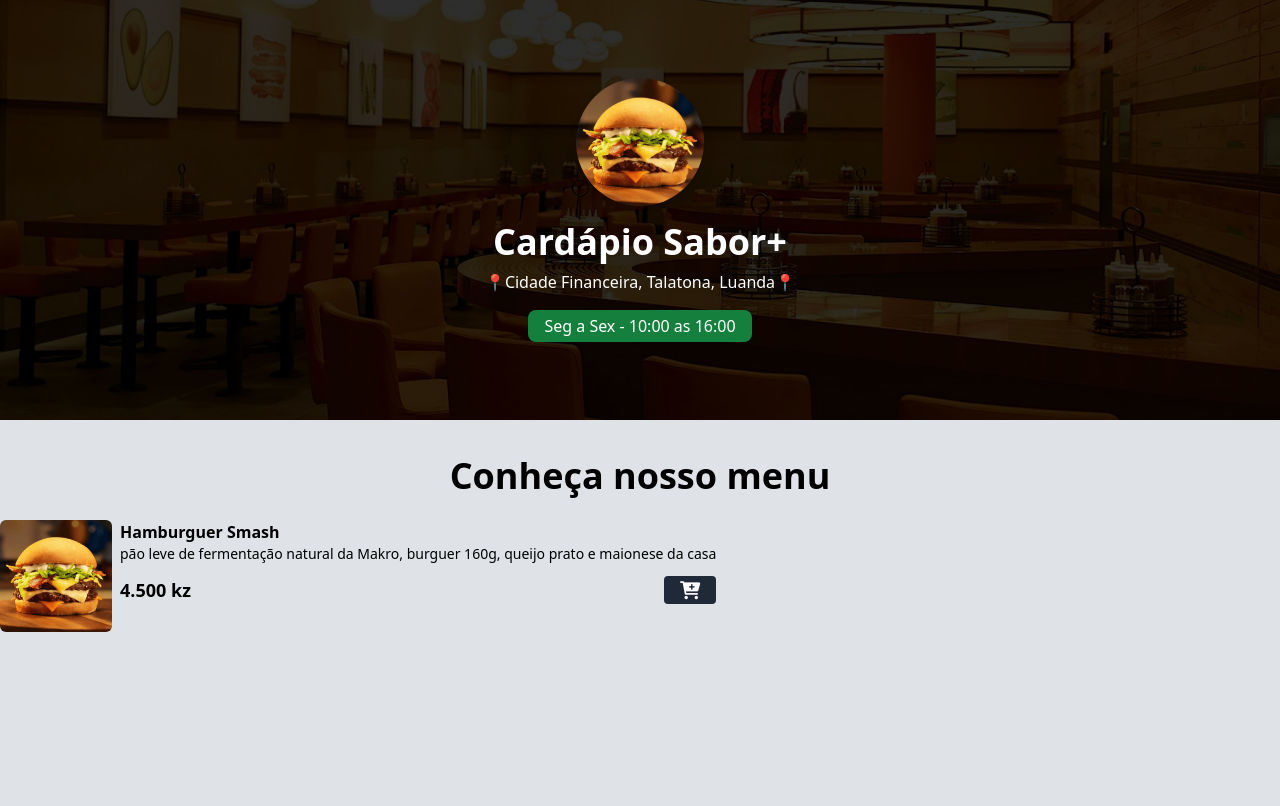
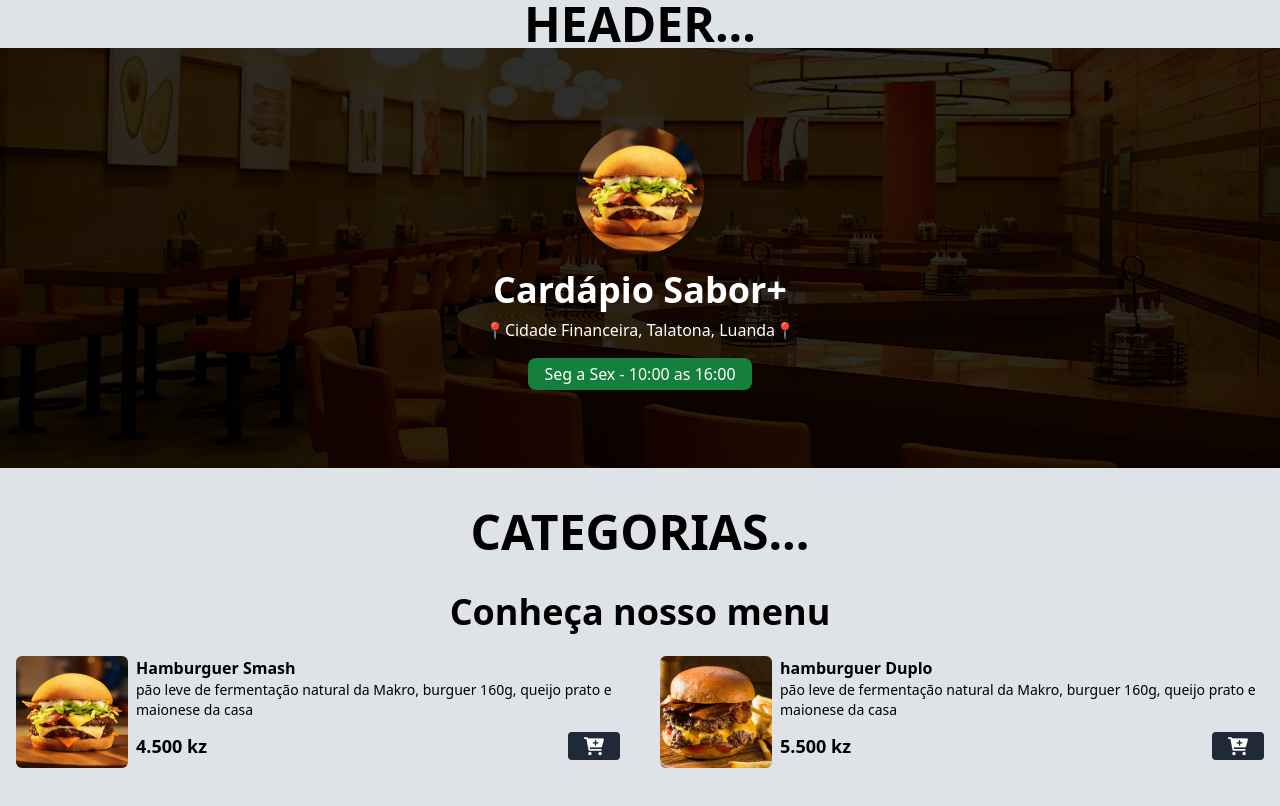
Before and after one commit to curioussdev/cardapio-online, a website: page index.html in a window 1280 px wide. Drawn offline with nearby package versions, Linux system fonts and the light colour scheme.

Commit message:
structure of the page

```diff
--- a/index.html
+++ b/index.html
@@ -14,7 +14,16 @@
 <body>
 
     <!--HEADER-->
-    <header class="w-full h-[420px] bg-zinc-900  bg-[url('/assets/rest/bg.png')] bg-cover bg-center " >
+
+    <header>
+        <div class="text-5xl font-bold text-center">HEADER...</div>
+    </header>
+
+    <!--FIM HEADER-->
+
+
+    <!--SECTION-->
+    <section class="w-full h-[420px] bg-zinc-900  bg-[url('/assets/rest/bg.png')] bg-cover bg-center " >
         <div class="w-full h-full flex flex-col justify-center items-center">
             <img
             src="/assets/rest/hamb-1.png"
@@ -31,9 +40,17 @@
                 <span class="text-white font-medium">Seg a Sex - 10:00 as 16:00</span>
             </div>
         </div>
-    </header>
+    </section>
 
-    <!--FIM HEADER-->
+    <!--FIM SECTION-->
+
+    <!--CATEGORIAS-->
+
+    <section>
+        <div class="text-5xl font-bold mt-10 text-center">CATEGORIAS...</div>
+    </section>
+
+    <!--FIM CATEGORIAS-->
 
 
     <h2 class="text-2xl md:text-4xl font-bold text-center mt-9 mb-6">
@@ -43,7 +60,7 @@
     <!--INICIO MENU-->
 
     <div id="menu">
-        <main>
+        <main class="grid grid-cols-1 md:grid-cols-2 gap-7 md:gap-10 mx-auto max-w-7xl px-4 mb-16">
 
             <!--PRODUTO ITEM-->
 
@@ -61,7 +78,40 @@
 
                         <div class="flex items-center gap-2 justify-between mt-3">
                             <p class="font-bold text-lg">4.500 kz</p>
-                            <button class="bg-gray-800 px-4 rounded addToCartBtn">
+                            <button
+                            class="bg-gray-800 px-4 rounded addToCartBtn"
+                            data-name="Hamburguer Smash"
+                            data-price="4.500"
+                            >
+                                <i class="fa fa-cart-plus text-lg text-white"></i>
+                            </button>
+                        </div>
+                </div>
+            </div>
+
+            <!--FIM PRODUTO ITEM-->
+
+            <!--PRODUTO ITEM-->
+
+            <div class="flex gap-2">
+                <img
+                    src="./assets/rest/hamb-2.png"
+                    alt="hamburguer Duplo"
+                    class="w-28 h-28 rounded-md hover:scale-105 hover:-rotate-2 duration-150"
+                >
+
+                <div>
+                    <p class="font-bold">hamburguer Duplo</p>
+                    <p class="text-sm">pão leve de fermentação natural da Makro, burguer 160g,
+                        queijo prato e maionese da casa</p>
+
+                        <div class="flex items-center gap-2 justify-between mt-3">
+                            <p class="font-bold text-lg">5.500 kz</p>
+                            <button
+                            class="bg-gray-800 px-4 rounded addToCartBtn"
+                            data-name="hamburguer Duplo"
+                            data-price="5.500"
+                            >
                                 <i class="fa fa-cart-plus text-lg text-white"></i>
                             </button>
                         </div>
```
